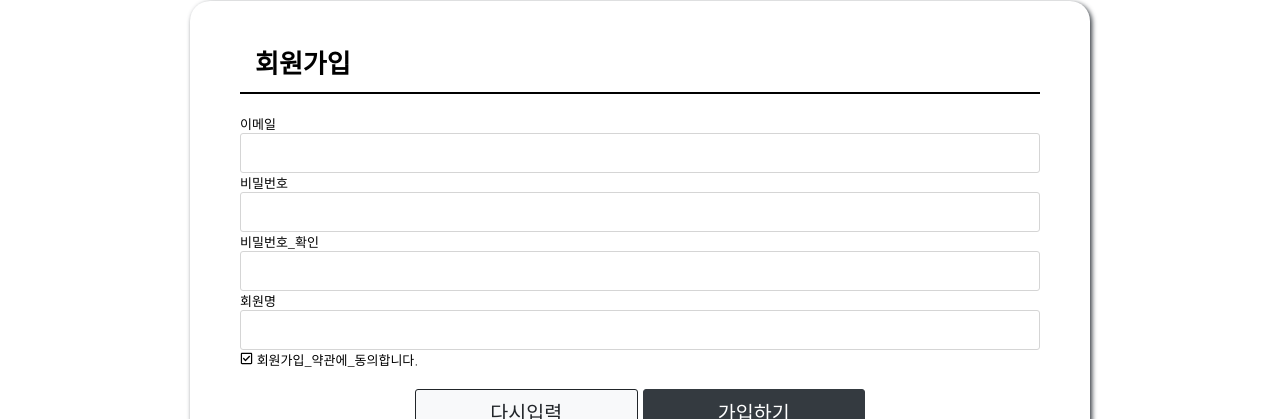
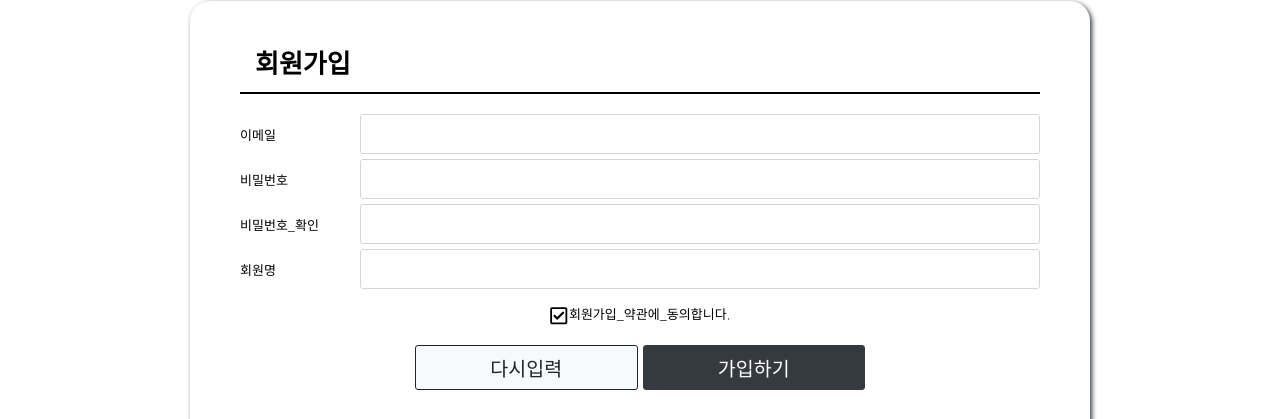
Before and after one commit to jek730/react_project, a React (Create React App) app: page /member/join in a window 1280 px wide. Shown: the part 284-703 px from the top of the page. Built offline with nearby package versions, Linux system fonts and the light colour scheme.

Commit message:
회원가입 양식 검증, 메시지 공통 컴포넌트

```diff
--- /dev/null
+++ b/src/commons/components/MessageBox.js
@@ -0,0 +1,42 @@
+import React from 'react';
+import styled, { css } from 'styled-components';
+import { color } from '../../styles/color';
+import fontSize from '../../styles/fontSize';
+const { small } = fontSize;
+
+const Box = styled.div`
+  text-align: center;
+  padding: 7px 10px;
+  font-size: ${small};
+  border-radius: 3px;
+  color: ${color.dark};
+
+  & + & {
+    margin-top: 5px;
+  }
+
+  ${({ color: c }) =>
+    c &&
+    css`
+      color: ${color[c]};
+      box-shadow: 2px 2px 5px ${color[c]};
+    `}
+`;
+
+const MessageBox = ({ messages, color, children }) => {
+  messages = messages || [];
+
+  if (children) messages.push(children);
+
+  return (
+    <>
+      {messages.map((message, i) => (
+        <Box key={i} color={color}>
+          {message}
+        </Box>
+      ))}
+    </>
+  );
+};
+
+export default React.memo(MessageBox);
--- a/src/member/components/JoinForm.js
+++ b/src/member/components/JoinForm.js
@@ -4,44 +4,99 @@
 import { FaCheckSquare, FaRegCheckSquare } from 'react-icons/fa';
 import { BigButton, ButtonGroup } from '../../commons/components/Buttons';
 import InputBox from '../../commons/components/InputBox';
+import MessageBox from '../../commons/components/MessageBox';
 
-const FormBox = styled.form``;
+const FormBox = styled.form`
+  dl {
+    display: flex;
+    align-items: center;
 
-const JoinForm = () => {
+    dt {
+      width: 120px;
+    }
+
+    dd {
+      flex-grow: 1;
+    }
+  }
+
+  dl + dl {
+    margin-top: 5px;
+  }
+
+  .terms-agree {
+    text-align: center;
+    margin: 15px 0;
+
+    svg {
+      font-size: 1.5rem;
+      vertical-align: middle;
+    }
+  }
+`;
+
+const JoinForm = ({ form, onSubmit, onChange, onToggle, onReset, errors }) => {
   const { t } = useTranslation();
   return (
-    <FormBox autoComplete="off">
+    <FormBox autoComplete="off" onSubmit={onSubmit}>
       <dl>
         <dt>{t('이메일')}</dt>
         <dd>
-          <InputBox type="text" />
+          <InputBox
+            type="text"
+            name="email"
+            value={form.email ?? ''}
+            onChange={onChange}
+          />
+          <MessageBox messages={errors.email} color="danger" />
         </dd>
       </dl>
       <dl>
         <dt>{t('비밀번호')}</dt>
         <dd>
-          <InputBox type="password" />
+          <InputBox
+            type="password"
+            name="password"
+            value={form.password ?? ''}
+            onChange={onChange}
+          />
+          <MessageBox messages={errors.password} color="danger" />
         </dd>
       </dl>
       <dl>
         <dt>{t('비밀번호_확인')}</dt>
         <dd>
-          <InputBox type="password" />
+          <InputBox
+            type="password"
+            name="confirmPassword"
+            value={form.confirmPassword ?? ''}
+            onChange={onChange}
+          />
+          <MessageBox messages={errors.confirmPassword} color="danger" />
         </dd>
       </dl>
       <dl>
         <dt>{t('회원명')}</dt>
         <dd>
-          <InputBox type="text" />
+          <InputBox
+            type="text"
+            name="name"
+            value={form.name ?? ''}
+            onChange={onChange}
+          />
+          <MessageBox messages={errors.name} color="danger" />
         </dd>
       </dl>
 
-      <div className="terms-agree">
-        <FaRegCheckSquare /> {t('회원가입_약관에_동의합니다.')}
+      <div className="terms-agree" onClick={onToggle}>
+        {form.agree ? <FaCheckSquare /> : <FaRegCheckSquare />}
+        {t('회원가입_약관에_동의합니다.')}
+
+        <MessageBox messages={errors.agree} color="danger" />
       </div>
 
       <ButtonGroup width={450}>
-        <BigButton type="reset" color="light">
+        <BigButton type="button" color="light" onClick={onReset}>
           {t('다시입력')}
         </BigButton>
         <BigButton type="submit" color="dark">
--- /dev/null
+++ b/src/member/containers/JoinContainer.js
@@ -0,0 +1,108 @@
+import React, { useState, useCallback } from 'react';
+import { useNavigate } from 'react-router-dom';
+import { useTranslation } from 'react-i18next';
+import JoinForm from '../components/JoinForm';
+
+const JoinContainer = () => {
+  // 양식 데이터
+  const [form, setForm] = useState({
+    agree: false,
+  });
+
+  // 양식 항목별 에러 메세지
+  const [errors, setErrors] = useState({});
+
+  const { t } = useTranslation();
+
+  const navigate = useNavigate();
+
+  /**
+   * 회원 가입 처리
+   *
+   * 1. 데이터 검증
+   *    1) 필수 항목 체크 - 이메일, 비밀번호, 비밀번호 확인, 회원명, 약관동의
+   *    2) 이메일 중복 여부, 이메일 형식 체크
+   *    3) 비밀번호 복잡성 체크
+   *    4) 비밀번호와 비밀번호 확인 일치 여부
+   *
+   * 2. 가입 처리 - 영구 저장
+   * 3. 로그인 페이지 이동
+   */
+  const onSubmit = useCallback(
+    (e) => {
+      e.preventDefault();
+
+      const _errors = {};
+      let hasErrors = false; // 에러 유무
+
+      /* 데이터 검증 - 필수 항목 체크 S */
+      const requiredFields = {
+        email: t('이메일을_입력하세요.'),
+        password: t('비밀번호를_입력하세요.'),
+        confirmPassword: t('비밀번호를_확인하세요.'),
+        name: t('회원명을_입력하세요.'),
+        agree: t('회원가입_약관에_동의하세요.'),
+      };
+
+      for (const [field, msg] of Object.entries(requiredFields)) {
+        // !form[field] - null, undefined, '' 체크, !form[field].trim() - '    '
+        if (!form[field] || (form[field] && !form[field].trim())) {
+          _errors[field] = _errors[field] || [];
+          _errors[field].push(msg);
+          hasErrors = true;
+        }
+      }
+
+      /* 데이터 검증 - 필수 항목 체크 E */
+
+      /* 데이터 검증 - 비밀번호와 비밀번호 확인 일치 여부 */
+      if (
+        form.password &&
+        form.confirmPassword &&
+        form.password !== form.confirmPassword
+      ) {
+        _errors.confirmPassword = _errors.confirmPassword || [];
+        _errors.confirmPassword.push(t('비밀번호가_정확하지_않습니다.'));
+        hasErrors = true;
+      }
+
+      setErrors(_errors);
+
+      if (hasErrors) {
+        // 검증 실패시 가입 처리 X
+        return;
+      }
+
+      /* 가입처리 */
+
+      /* 가입완료 후 로그인 페이지 이동 */
+      navigate('/member/login', { replace: true }); // replace: true -> 방문기록 X
+    },
+    [t, form, navigate],
+  );
+
+  const onChange = useCallback((e) => {
+    const name = e.target.name;
+    const value = e.target.value.trim();
+    setForm((form) => ({ ...form, [name]: value }));
+  }, []);
+
+  const onToggle = useCallback(() => {
+    setForm((form) => ({ ...form, agree: !form.agree }));
+  }, []);
+
+  const onReset = useCallback(() => setForm({ agree: false }), []);
+
+  return (
+    <JoinForm
+      form={form}
+      errors={errors}
+      onSubmit={onSubmit}
+      onChange={onChange}
+      onToggle={onToggle}
+      onReset={onReset}
+    />
+  );
+};
+
+export default React.memo(JoinContainer);
--- a/src/member/pages/Join.js
+++ b/src/member/pages/Join.js
@@ -1,7 +1,7 @@
 import React from 'react';
 import { Helmet } from 'react-helmet-async';
 import { useTranslation } from 'react-i18next';
-import JoinForm from '../components/JoinForm';
+import JoinContainer from '../containers/JoinContainer';
 import { OuterBox } from '../../commons/components/LayoutBox';
 import { MainTitle } from '../../commons/components/TitleBox';
 
@@ -15,7 +15,7 @@
       </Helmet>
       <OuterBox>
         <MainTitle>{t('회원가입')}</MainTitle>
-        <JoinForm />
+        <JoinContainer />
       </OuterBox>
     </>
   );
```
